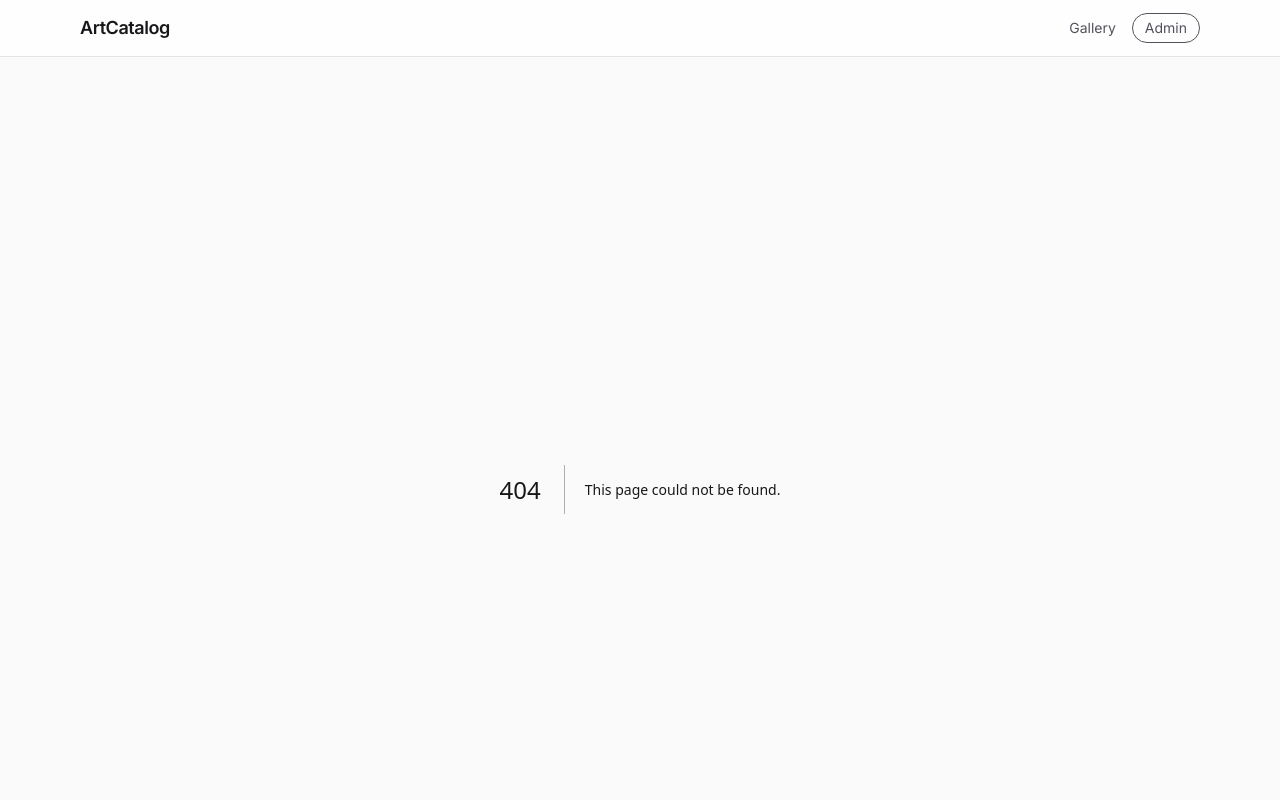
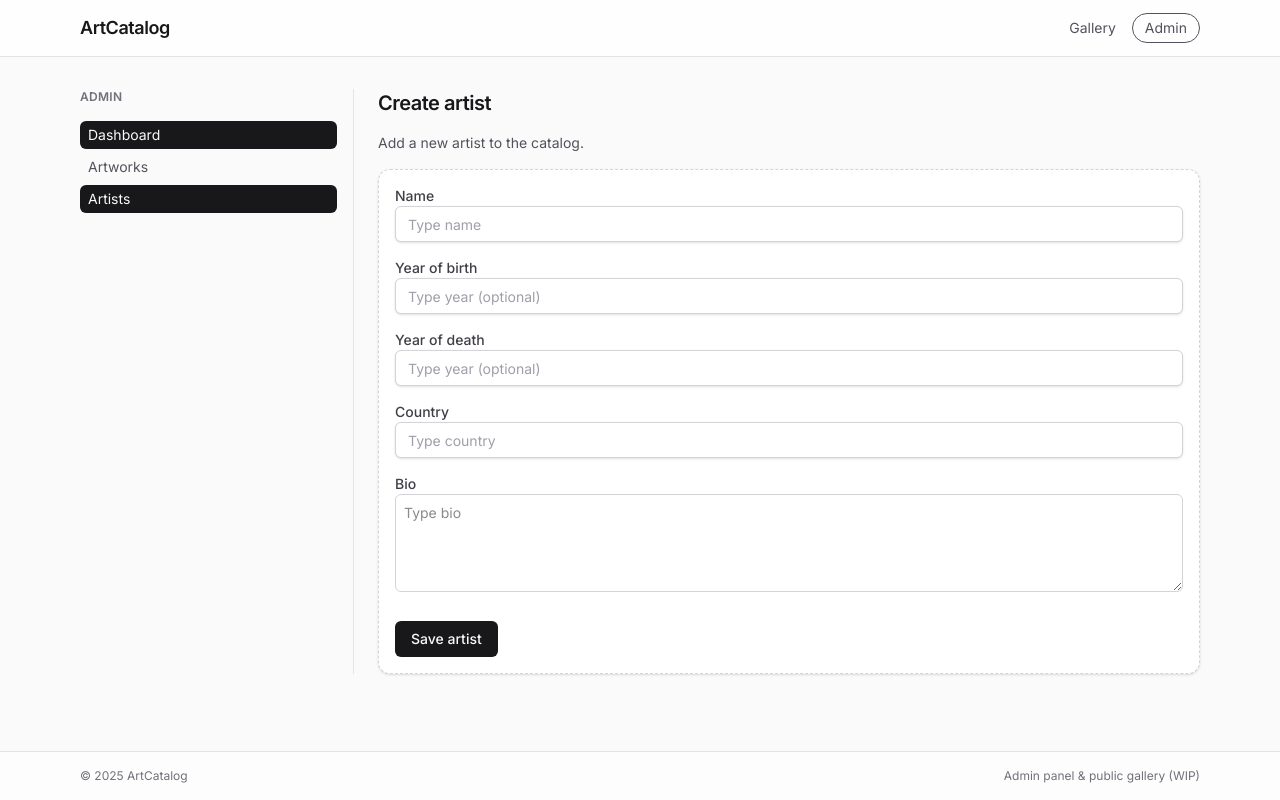
Before and after one commit to anita-tpj/art-catalog-fe, a Next.js app: page /admin/artists/new in a window 1280 px wide. Before the commit this address had no page. Shown: the top 800 px of the page. Built offline with nearby package versions, Linux system fonts and the light colour scheme; no server answers.

Commit message:
Implement artists get and post CRUD

```diff
--- /dev/null
+++ b/src/app/admin/artists/new/page.tsx
@@ -0,0 +1,128 @@
+"use client";
+
+import { Button } from "@/components/ui/button";
+import { Card } from "@/components/ui/card";
+import { Input } from "@/components/ui/input";
+import { Label } from "@/components/ui/label";
+import { useCreateArtist } from "@/hooks/artists/useCreateArtist";
+import { CreateArtistDTO, createArtistSchema } from "@/services/artists";
+import { zodResolver } from "@hookform/resolvers/zod";
+import { Resolver, useForm } from "react-hook-form";
+
+const NewArtistPage = () => {
+  const {
+    register,
+    handleSubmit,
+    formState: { errors, isSubmitting },
+  } = useForm<CreateArtistDTO>({
+    resolver: zodResolver(createArtistSchema) as Resolver<CreateArtistDTO>,
+    defaultValues: {
+      name: "",
+      country: "",
+      bio: "",
+    },
+  });
+
+  const createArtist = useCreateArtist();
+
+  const onSubmit = (data: CreateArtistDTO) => {
+    createArtist.mutate(data);
+  };
+
+  const isBusy = isSubmitting || createArtist.isPending;
+
+  return (
+    <section className="space-y-4">
+      <h1 className="text-xl font-semibold tracking-tight">Create artist</h1>
+      <p className="text-sm text-zinc-600 dark:text-zinc-400">
+        Add a new artist to the catalog.
+      </p>
+
+      <Card className="border border-dashed border-zinc-300 p-4 text-sm dark:border-zinc-700">
+        <form onSubmit={handleSubmit(onSubmit)} className="space-y-4">
+          {/* Name */}
+          <div className="space-y-1">
+            <Label htmlFor="name">Name</Label>
+            <Input id="name" {...register("name")} placeholder="Type name" />
+            {errors.name && (
+              <p className="text-xs text-red-500">{errors.name.message}</p>
+            )}
+          </div>
+
+          {/* Birth Year */}
+          <div className="space-y-1">
+            <Label htmlFor="birthYear">Year of birth</Label>
+            <Input
+              id="birthYear"
+              type="number"
+              {...register("birthYear")}
+              placeholder="Type year (optional)"
+            />
+            {errors.birthYear && (
+              <p className="text-xs text-red-500">{errors.birthYear.message}</p>
+            )}
+          </div>
+
+          {/* Death Year */}
+          <div className="space-y-1">
+            <Label htmlFor="deathYear">Year of death</Label>
+            <Input
+              id="deathYear"
+              type="number"
+              {...register("deathYear")}
+              placeholder="Type year (optional)"
+            />
+            {errors.deathYear && (
+              <p className="text-xs text-red-500">{errors.deathYear.message}</p>
+            )}
+          </div>
+
+          {/* Country */}
+          <div className="space-y-1">
+            <div className="space-y-1">
+              <Label htmlFor="country">Country</Label>
+              <Input
+                id="country"
+                {...register("country")}
+                placeholder="Type country"
+              />
+              {errors.country && (
+                <p className="text-xs text-red-500">{errors.country.message}</p>
+              )}
+            </div>
+          </div>
+
+          {/* Bio */}
+          <div className="space-y-1">
+            <Label htmlFor="bio">Bio</Label>
+            <textarea
+              id="bio"
+              {...register("bio")}
+              placeholder="Type bio"
+              rows={4}
+              className="w-full rounded-md border border-zinc-300 bg-white p-2 text-sm dark:border-zinc-700 dark:bg-zinc-950"
+            />
+            {errors.bio && (
+              <p className="text-xs text-red-500">{errors.bio.message}</p>
+            )}
+          </div>
+
+          {createArtist.error && (
+            <p className="text-xs text-red-500">
+              {(createArtist.error as Error).message ??
+                "Failed to save artist."}
+            </p>
+          )}
+
+          <div className="pt-2">
+            <Button type="submit" disabled={isBusy}>
+              {isBusy ? "Saving..." : "Save artist"}
+            </Button>
+          </div>
+        </form>
+      </Card>
+    </section>
+  );
+};
+
+export default NewArtistPage;
--- /dev/null
+++ b/src/app/admin/artists/page.tsx
@@ -0,0 +1,90 @@
+"use client";
+
+import { Button } from "@/components/ui/button";
+import { Card } from "@/components/ui/card";
+import { useArtists } from "@/hooks/artists/useArtists";
+import Link from "next/link";
+import React from "react";
+
+const AdminArtistsPage = () => {
+  const { data, error, isLoading } = useArtists();
+
+  return (
+    <section className="space-y-4">
+      <header className="flex items-center justify-between gap-2">
+        <div>
+          <h1 className="text-xl font-semibold tracking-tight">Artists</h1>
+          <p className="text-sm text-zinc-600 dark:text-zinc-400">
+            Manage all artists in your catalog.
+          </p>
+        </div>
+        <Button asChild>
+          <Link href="/admin/artists/new">+ New arist</Link>
+        </Button>
+      </header>
+
+      <Card className="p-0">
+        {isLoading && (
+          <div className="p-4 text-sm text-zinc-500">Loading artists…</div>
+        )}
+
+        {error && (
+          <div className="p-4 text-sm text-red-500">
+            {(error as Error).message}
+          </div>
+        )}
+
+        {data && data.length === 0 && !isLoading && !error && (
+          <div className="p-4 text-sm text-zinc-500">
+            No artists yet. Create your first one.
+          </div>
+        )}
+
+        {data && data.length > 0 && (
+          <table className="w-full border-t border-zinc-200 text-sm dark:border-zinc-800">
+            <thead className="bg-zinc-50 text-left text-xs font-semibold uppercase tracking-wide text-zinc-500 dark:bg-zinc-900 dark:text-zinc-400">
+              <tr>
+                <th className="px-4 py-2">Name</th>
+                <th className="px-4 py-2">Birth Year</th>
+                <th className="px-4 py-2">Country</th>
+                <th className="px-4 py-2">Actions</th>
+              </tr>
+            </thead>
+            <tbody>
+              {data.map((artist) => (
+                <tr
+                  key={artist.id}
+                  className="border-t border-zinc-100 hover:bg-zinc-50 dark:border-zinc-800 dark:hover:bg-zinc-900"
+                >
+                  <td className="px-4 py-2">{artist.name}</td>
+                  <td className="px-4 py-2">
+                    {artist.birthYear ?? (
+                      <span className="text-zinc-400">—</span>
+                    )}
+                  </td>
+                  <td className="px-4 py-2">
+                    {artist.country ?? <span className="text-zinc-400">—</span>}
+                  </td>
+                  <td className="px-4 py-2">
+                    <Button
+                      asChild
+                      variant="ghost"
+                      size="sm"
+                      className="px-2 text-xs"
+                    >
+                      <Link href={`/admin/artists/${artist.id}/edit`}>
+                        Edit
+                      </Link>
+                    </Button>
+                  </td>
+                </tr>
+              ))}
+            </tbody>
+          </table>
+        )}
+      </Card>
+    </section>
+  );
+};
+
+export default AdminArtistsPage;
--- a/src/components/admin/AdminSidebar.tsx
+++ b/src/components/admin/AdminSidebar.tsx
@@ -7,7 +7,8 @@ import { cn } from "@/lib/utils";
 const items = [
   { href: "/admin", label: "Dashboard" },
   { href: "/admin/artworks", label: "Artworks" },
-  // kasnije: artists, categories, settings...
+  { href: "/admin/artists", label: "Artists" },
+  // later: categories, settings...
 ];
 
 export function AdminSidebar() {
--- /dev/null
+++ b/src/hooks/artists/useArtists.ts
@@ -0,0 +1,9 @@
+import { Artist, artistsService } from "@/services/artists";
+import { useQuery } from "@tanstack/react-query";
+
+export function useArtists() {
+  return useQuery<Artist[]>({
+    queryKey: ["artists"],
+    queryFn: artistsService.getAll,
+  });
+}
--- /dev/null
+++ b/src/hooks/artists/useCreateArtist.ts
@@ -0,0 +1,16 @@
+import { Artist, artistsService, CreateArtistDTO } from "@/services/artists";
+import { useMutation, useQueryClient } from "@tanstack/react-query";
+import { useRouter } from "next/navigation";
+
+export function useCreateArtist() {
+  const queryClient = useQueryClient();
+  const router = useRouter();
+
+  return useMutation<Artist, Error, CreateArtistDTO>({
+    mutationFn: artistsService.create,
+    onSuccess: () => {
+      queryClient.invalidateQueries({ queryKey: ["artists"] });
+      router.push("/admin/artists");
+    },
+  });
+}
--- a/src/hooks/artworks/useArtworks.ts
+++ b/src/hooks/artworks/useArtworks.ts
@@ -1,5 +1,3 @@
-"use client";
-
 import { useQuery } from "@tanstack/react-query";
 import { Artwork, artworksService } from "@/services/artworks";
 
--- /dev/null
+++ b/src/services/artists.ts
@@ -0,0 +1,45 @@
+import { get, post } from "@/lib/api-client";
+import { z } from "zod";
+
+export interface Artist {
+  id: number;
+  name: string;
+  bio?: string;
+  country?: string;
+  birthYear?: number;
+  deathYear?: number;
+}
+
+const optionalYear = z.preprocess(
+  (value) => {
+    if (value === "" || value === null || value === undefined) {
+      return undefined;
+    }
+    const num = Number(value);
+    return Number.isNaN(num) ? undefined : num;
+  },
+  z
+    .number()
+    .int()
+    .min(1800, { message: "Year must be greater than 1800" })
+    .max(new Date().getFullYear(), {
+      message: "Year cannot be in the future",
+    })
+    .optional()
+);
+
+export const createArtistSchema = z.object({
+  name: z.string().min(1, "Name is required"),
+  bio: z.string().max(2000, "Description is too long").optional(),
+  country: z.string().optional(),
+  birthYear: optionalYear,
+  deathYear: optionalYear,
+});
+
+export type CreateArtistDTO = z.infer<typeof createArtistSchema>;
+
+export const artistsService = {
+  getAll: () => get<Artist[]>("/api/artists"),
+  create: (data: CreateArtistDTO) =>
+    post<Artist, CreateArtistDTO>("/api/artists", data),
+};
```
